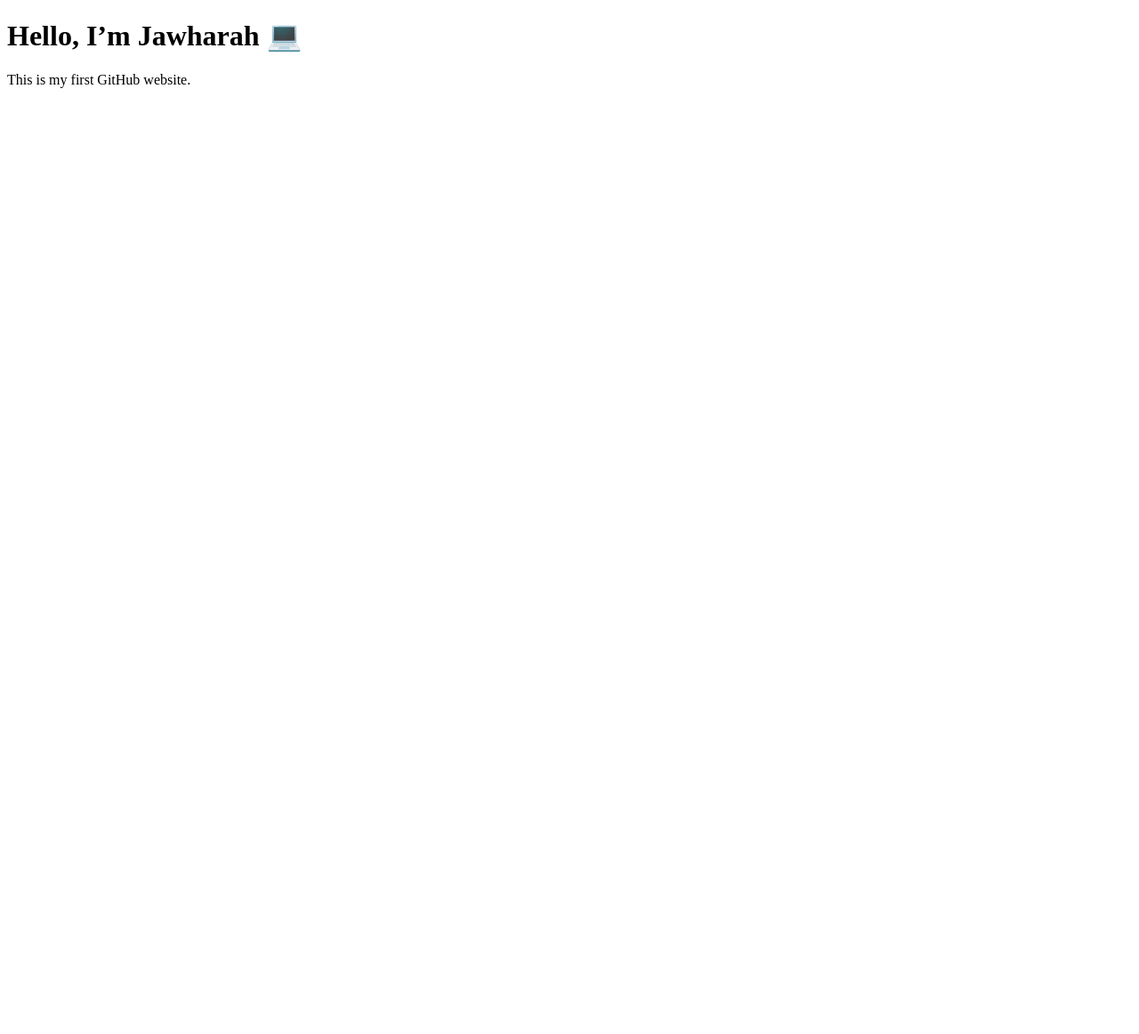
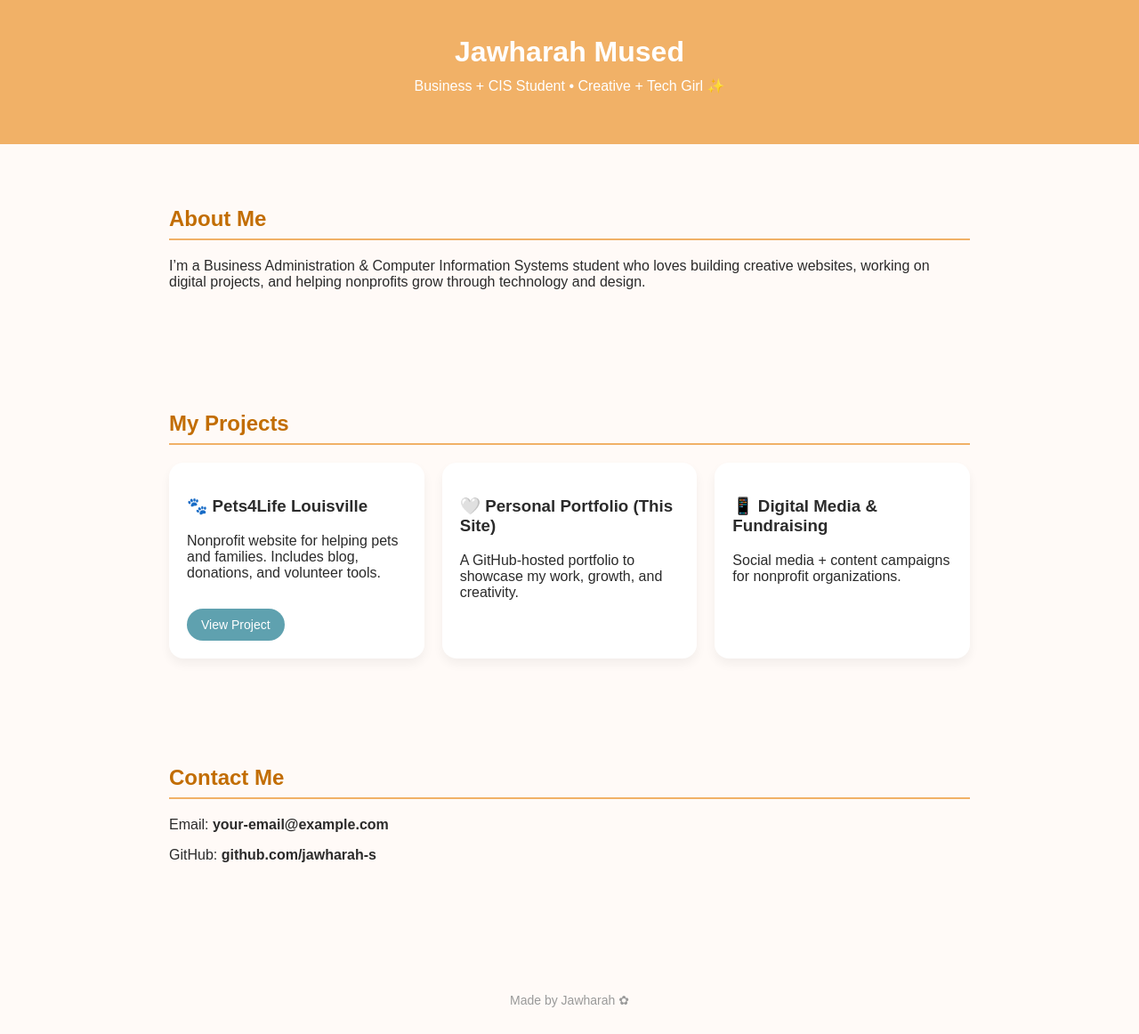
Before and after one commit to jawharah-s/portfolio, a plain HTML site: page index.html in a window 1280 px wide. Shown: the whole page at 89% size. Before the commit the page ends 800 px from the top, so only its background shows below. Drawn offline with Linux system fonts and the light colour scheme.

Commit message:
Update index.html

```diff
--- a/index.html
+++ b/index.html
@@ -1,11 +1,130 @@
 <!DOCTYPE html>
 <html>
-  <head>
-    <meta charset="UTF-8">
-    <title>My Portfolio</title>
-  </head>
-  <body>
-    <h1>Hello, I’m Jawharah 💻</h1>
-    <p>This is my first GitHub website.</p>
-  </body>
+<head>
+  <meta charset="UTF-8" />
+  <title>Jawharah Mused</title>
+
+  <style>
+    body {
+      margin: 0;
+      font-family: "Poppins", Arial, sans-serif;
+      background: #fffaf7;
+      color: #2b2b2b;
+    }
+
+    header {
+      background: #f1b167;
+      padding: 40px 20px;
+      text-align: center;
+      color: white;
+    }
+
+    header h1 {
+      margin: 0;
+      font-size: 32px;
+    }
+
+    header p {
+      margin-top: 10px;
+      font-size: 16px;
+    }
+
+    section {
+      padding: 50px 20px;
+      max-width: 900px;
+      margin: auto;
+    }
+
+    h2 {
+      color: #c26d00;
+      border-bottom: 2px solid #f1b167;
+      padding-bottom: 8px;
+    }
+
+    .projects {
+      display: grid;
+      grid-template-columns: repeat(auto-fit, minmax(250px, 1fr));
+      gap: 20px;
+      margin-top: 20px;
+    }
+
+    .card {
+      background: white;
+      padding: 20px;
+      border-radius: 16px;
+      box-shadow: 0 6px 12px rgba(0,0,0,0.05);
+    }
+
+    a.button {
+      display: inline-block;
+      margin-top: 15px;
+      padding: 10px 16px;
+      border-radius: 20px;
+      background: #5fa1af;
+      color: white;
+      text-decoration: none;
+      font-size: 14px;
+    }
+
+    footer {
+      text-align: center;
+      padding: 30px;
+      margin-top: 50px;
+      color: #999;
+      font-size: 14px;
+    }
+  </style>
+</head>
+
+
+<body>
+
+<header>
+  <h1>Jawharah Mused</h1>
+  <p>Business + CIS Student • Creative + Tech Girl ✨</p>
+</header>
+
+<section>
+  <h2>About Me</h2>
+  <p>
+    I’m a Business Administration & Computer Information Systems student who loves
+    building creative websites, working on digital projects, and helping nonprofits
+    grow through technology and design.
+  </p>
+</section>
+
+<section>
+  <h2>My Projects</h2>
+
+  <div class="projects">
+    <div class="card">
+      <h3>🐾 Pets4Life Louisville</h3>
+      <p>Nonprofit website for helping pets and families. Includes blog, donations, and volunteer tools.</p>
+      <a class="button" href="https://cardscriptuofl.com" target="_blank">View Project</a>
+    </div>
+
+    <div class="card">
+      <h3>🤍 Personal Portfolio (This Site)</h3>
+      <p>A GitHub-hosted portfolio to showcase my work, growth, and creativity.</p>
+    </div>
+
+    <div class="card">
+      <h3>📱 Digital Media & Fundraising</h3>
+      <p>Social media + content campaigns for nonprofit organizations.</p>
+    </div>
+  </div>
+</section>
+
+<section>
+  <h2>Contact Me</h2>
+
+  <p>Email: <strong>your-email@example.com</strong></p>
+  <p>GitHub: <strong>github.com/jawharah-s</strong></p>
+</section>
+
+<footer>
+  Made by Jawharah ✿
+</footer>
+
+</body>
 </html>
```
